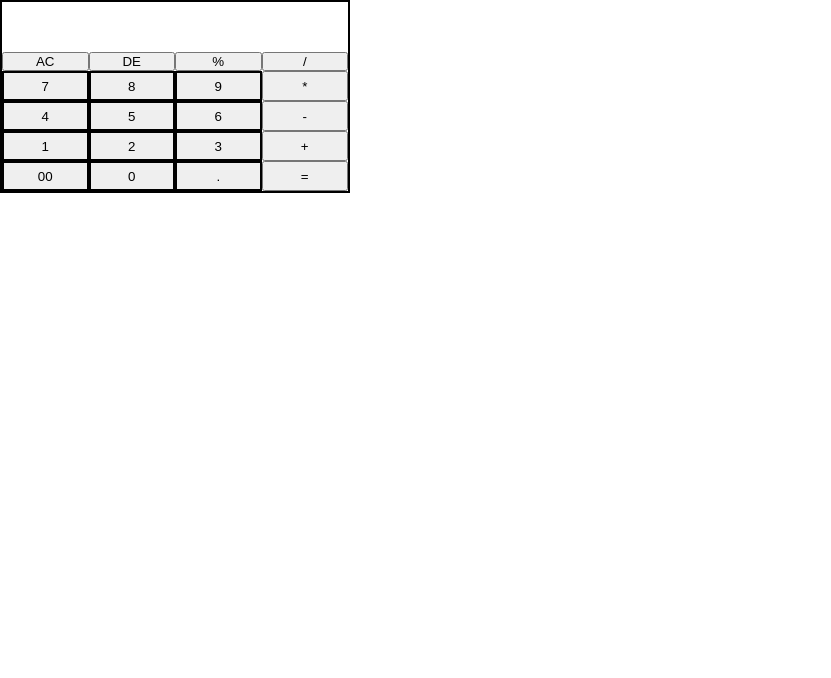
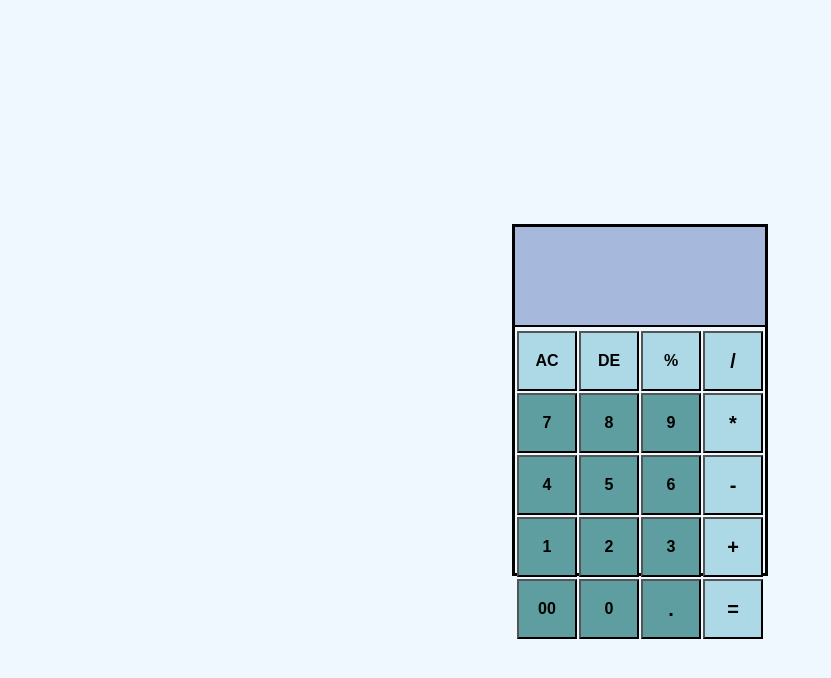
Before and after one commit to Bayzed-Meer/Calculator, a plain HTML site: page index.html in a window 1280 px wide. Shown: the whole page, without its empty margins (0-831 px from the left). Drawn offline with Linux system fonts and the light colour scheme.

Commit message:
Design Added

```diff
--- a/index.css
+++ b/index.css
@@ -4,22 +4,56 @@
   padding: 0;
 }
 
+body {
+  display: flex;
+  align-items: center;
+  justify-content: center;
+  height: 100vh;
+  background-color: aliceblue;
+}
 .calculator {
-  max-width: 350px;
-  max-height: 500px;
-  border: 2px solid black;
+  width: 20%;
+  height: 44%;
+  border: 3px solid black;
 }
 .display {
-  min-height: 50px;
+  height: 100px;
+  display: flex;
+  align-items: center;
+  justify-content: center;
+  font-size: 24px;
+  font-weight: bold;
+  background-color: rgb(166, 184, 219);
+  border-bottom: 2px solid black;
   text-align: center;
+  margin-bottom: 2px;
 }
 .buttons {
-  color: red;
   display: grid;
   grid-template-columns: repeat(4, 1fr);
+  gap: 2px;
+  padding: 2px;
 }
-.c {
+.type1 {
   text-align: center;
-  min-height: 30px;
-  border: 2px solid black;
+  height: 60px;
+  background-color: lightblue;
+  font-size: 16px;
+  font-weight: bold;
 }
+.type2 {
+  background-color: cadetblue;
+  text-align: center;
+  height: 60px;
+  font-size: 16px;
+  font-weight: bold;
+}
+
+#dot,
+#multiple,
+#substraction,
+#divide,
+#plus,
+#equal {
+  font-size: 20px;
+}
--- a/index.html
+++ b/index.html
@@ -10,26 +10,26 @@
     <div class="calculator">
       <div class="display" id="display"></div>
       <div class="buttons">
-        <button class="blue" id="ac">AC</button>
-        <button class="blue" id="de">DE</button>
-        <button class="blue" id="percent">%</button>
-        <button class="blue" id="divide">/</button>
-        <button class="c" id="seven">7</button>
-        <button class="c" id="eight">8</button>
-        <button class="c" id="nine">9</button>
-        <button class="blue" id="multiple">*</button>
-        <button class="c" id="four">4</button>
-        <button class="c" id="five">5</button>
-        <button class="c" id="six">6</button>
-        <button class="blue" id="substraction">-</button>
-        <button class="c" id="one">1</button>
-        <button class="c" id="two">2</button>
-        <button class="c" id="three">3</button>
-        <button class="blue" id="plus">+</button>
-        <button class="c" id="zerozero">00</button>
-        <button class="c" id="zero">0</button>
-        <button class="c" id="dot">.</button>
-        <button class="blue" id="equal">=</button>
+        <button class="type1" id="ac">AC</button>
+        <button class="type1" id="de">DE</button>
+        <button class="type1" id="percent">%</button>
+        <button class="type1" id="divide">/</button>
+        <button class="type2" id="seven">7</button>
+        <button class="type2" id="eight">8</button>
+        <button class="type2" id="nine">9</button>
+        <button class="type1" id="multiple">*</button>
+        <button class="type2" id="four">4</button>
+        <button class="type2" id="five">5</button>
+        <button class="type2" id="six">6</button>
+        <button class="type1" id="substraction">-</button>
+        <button class="type2" id="one">1</button>
+        <button class="type2" id="two">2</button>
+        <button class="type2" id="three">3</button>
+        <button class="type1" id="plus">+</button>
+        <button class="type2" id="zerozero">00</button>
+        <button class="type2" id="zero">0</button>
+        <button class="type2" id="dot">.</button>
+        <button class="type1" id="equal">=</button>
       </div>
     </div>
   </body>
```
